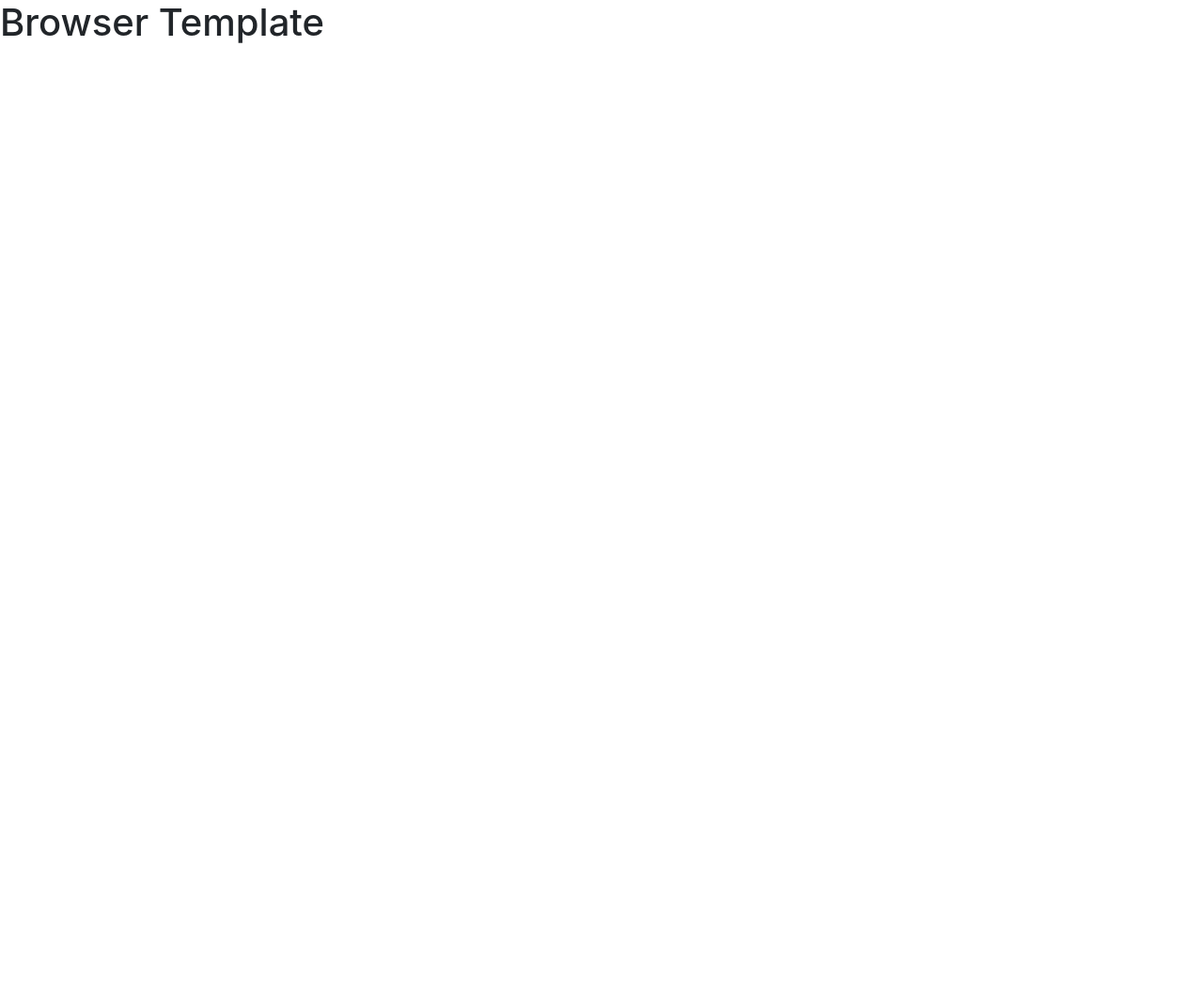
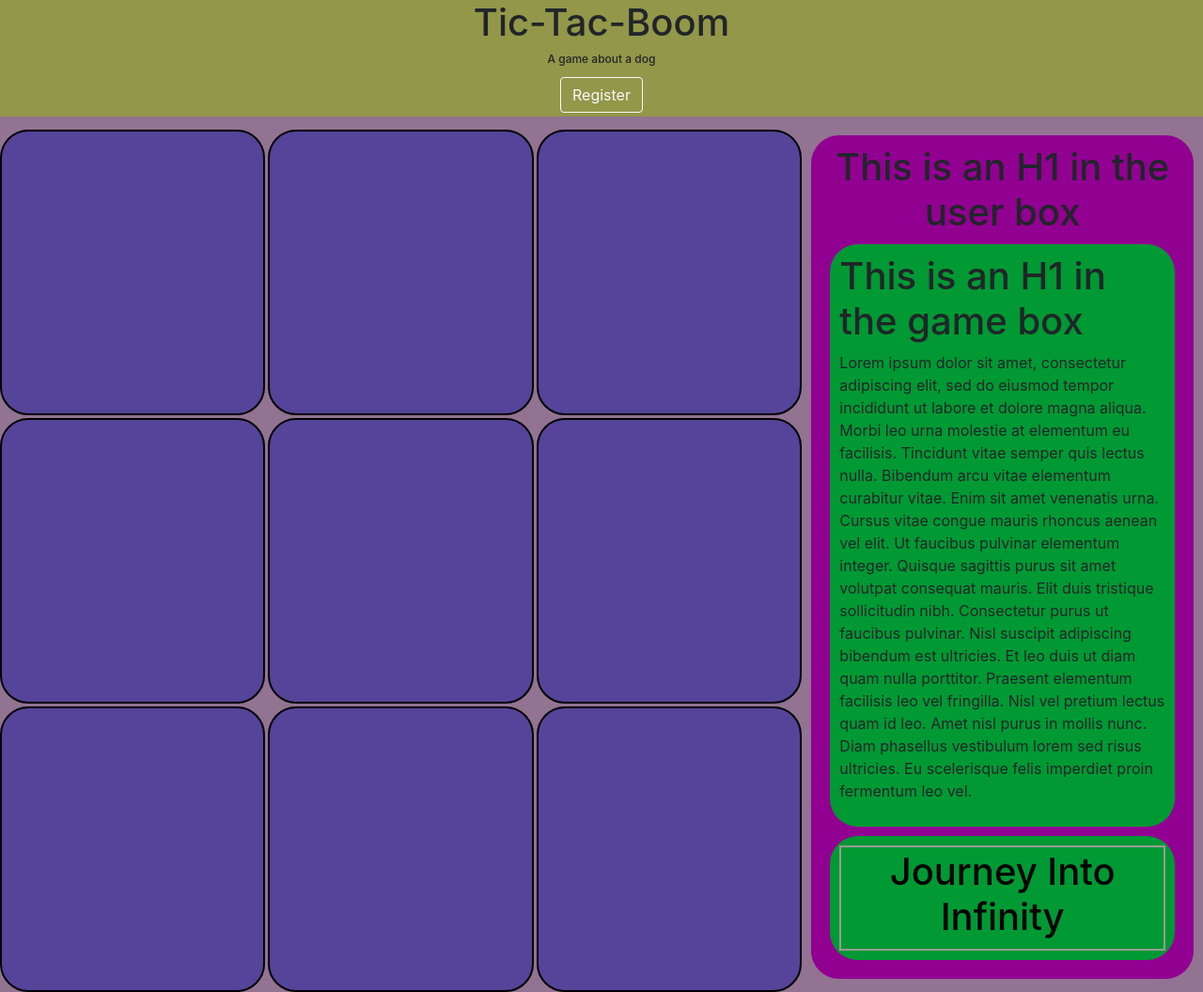
Before and after one commit to enrique-lol/Tic-Tac-BOOM, a website built with webpack: page index.html in a window 1280 px wide. Shown: the whole page at 94% size. Before the commit the page ends 800 px from the top, so only its background shows below. Built offline with nearby package versions, Linux system fonts and the light colour scheme.

Commit message:
Initial styling outlined for functions
Register button displays the registration form and our play button does nothing as no javascript  is written

```diff
--- a/assets/styles/index.scss
+++ b/assets/styles/index.scss
@@ -1 +1,94 @@
 @import '~bootstrap/scss/bootstrap';
+
+
+h2 {
+    font-size: 12px;
+    text-align: center;
+}
+
+.actualPlayButton {
+  border: 2px solid #999999;
+  background-color: inherit;
+  padding: 2px 2px;
+  font-size: 16px;
+  cursor: pointer;
+  display: inline-block;
+}
+
+.title_bar {
+  display: inline-flex;
+  flex-direction: column;
+  align-items: center;
+  //height: 6vh;
+  width: 100%;
+  background-color: #929749;
+  margin-bottom: 10px;
+}
+
+.button_container {
+  display: inline-flex;
+  //background: #009900;
+  padding: 4px;
+  align-items: stretch;
+}
+
+.button_container > div {
+  //margin: 10px;
+}
+
+body {
+  justify-content: center;
+  background-color: #927392;
+}
+
+div.main {
+  display: grid;
+  grid-template-columns: 2fr 1fr;
+  background-color: #927392;
+}
+
+.board_container {
+  display: grid;
+  grid-template-columns: 1fr 1fr 1fr;
+  grid-template-rows: auto;
+  gap: 3px;
+  flex-grow: 1;
+  border-radius: 30px;
+}
+
+.board_container > div {
+  background: #554499;
+  //padding: 3em;
+  margin: 4px;
+  justify-self: center;
+  font-size: 80px;
+  border: 2px solid #000000;
+  border-radius: 30px;
+  width: 100%;
+  height: 100%;
+}
+
+.user_container {
+  background: #920092;
+  justify-self: center;
+  text-align: center;
+  margin: 10px;
+  padding: 10px;
+  border-radius: 30px;
+}
+
+.game_container {
+  background: #009933;
+  margin: 10px;
+  padding: 10px;
+  border-radius: 30px;
+  text-align: left;
+}
+
+.play_button {
+  background: #009933;
+  margin: 10px;
+  padding: 10px;
+  border-radius: 30px;
+  text-align: center;
+}
--- a/index.html
+++ b/index.html
@@ -11,7 +11,101 @@
       <script src="public/vendor.js" type="text/javascript" charset="utf-8" defer></script>
       <script src="public/application.js" type="text/javascript" charset="utf-8" defer></script>
     </head>
-    <body>
-      <h1>Browser Template</h1>
-    </body>
+
+  <body>
+
+    <div class="title_bar">
+      <div class="title">
+        <h1>Tic-Tac-Boom</h1>
+        <h2>A game about a dog</h2>
+      </div>
+
+    <div class="signforms">
+      <div class="button_container">
+      <button type="button" class="btn btn-outline-light" data-toggle="modal" data-target="#exampleModal">
+        Register
+      </button>
+    </div>
+
+      <div class="modal fade" id="exampleModal" tabindex="-1" aria-labelledby="exampleModalLabel" aria-hidden="true">
+        <div class="modal-dialog">
+          <div class="modal-content">
+              <div class="modal-header">
+                <h5 class="modal-title" id="exampleModalLabel">Registration</h5>
+                <button type="button" class="close" data-dismiss="modal" aria-label="Close">
+                  <span aria-hidden="true">&times;</span>
+                </button>
+              </div>
+
+              <div class="modal-body">
+                <form>
+                  <div class="form-group">
+                    <label for="exampleInputEmail1">Username</label>
+                    <input type="email" class="form-control" id="exampleInputEmail1" aria-describedby="emailHelp">
+                  </div>
+                  <div class="form-group">
+                    <label for="exampleInputPassword1">Password</label>
+                    <input type="password" class="form-control" id="exampleInputPassword1">
+                  </div>
+                  <button type="submit" class="btn btn-primary">Submit</button>
+                </form>
+              </div>
+
+              <div class="modal-footer">
+                <button type="button" class="btn btn-secondary" data-dismiss="modal">Close</button>
+              </div>
+
+          </div>
+        </div>
+      </div>
+    </div>
+
+    </div>
+
+    <div class="main">
+      <div class="board_container">
+        <div id="1">
+          <p></p>
+        </div>
+        <div id="2">
+          <p></p>
+        </div>
+        <div id="3">
+          <p></p>
+        </div>
+        <div id="4">
+          <p></p>
+        </div>
+        <div id="5">
+          <p></p>
+        </div>
+        <div id="6">
+          <p></p>
+        </div>
+        <div id="7">
+          <p></p>
+        </div>
+        <div id="8">
+          <p></p>
+        </div>
+        <div id="9">
+          <p></p>
+        </div>
+      </div>
+
+      <div class="user_container">
+        <h1>This is an H1 in the user box</h1>
+      <div class="game_container">
+        <h1>This is an H1 in the game box</h1>
+        <p>Lorem ipsum dolor sit amet, consectetur adipiscing elit, sed do eiusmod tempor incididunt ut labore et dolore magna aliqua. Morbi leo urna molestie at elementum eu facilisis. Tincidunt vitae semper quis lectus nulla. Bibendum arcu vitae elementum curabitur vitae. Enim sit amet venenatis urna. Cursus vitae congue mauris rhoncus aenean vel elit. Ut faucibus pulvinar elementum integer. Quisque sagittis purus sit amet volutpat consequat mauris. Elit duis tristique sollicitudin nibh. Consectetur purus ut faucibus pulvinar. Nisl suscipit adipiscing bibendum est ultricies. Et leo duis ut diam quam nulla porttitor. Praesent elementum facilisis leo vel fringilla. Nisl vel pretium lectus quam id leo. Amet nisl purus in mollis nunc. Diam phasellus vestibulum lorem sed risus ultricies. Eu scelerisque felis imperdiet proin fermentum leo vel.</p>
+      </div>
+
+      <div class="play_button">
+      <button class="actualPlayButton" type="submit" name="button">
+        <h1>Journey Into Infinity</h1>
+      </button>
+      </div>
+    </div>
+
+  </body>
 </html>
```
